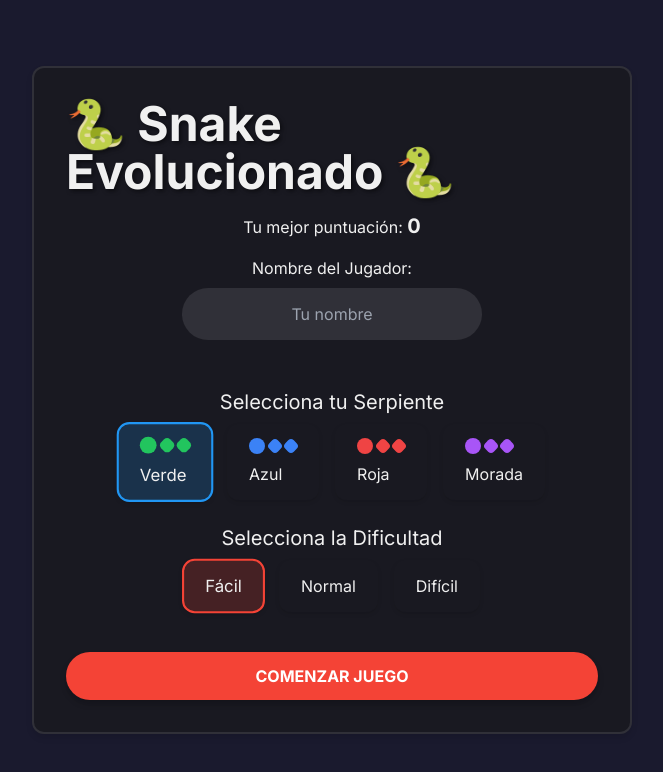
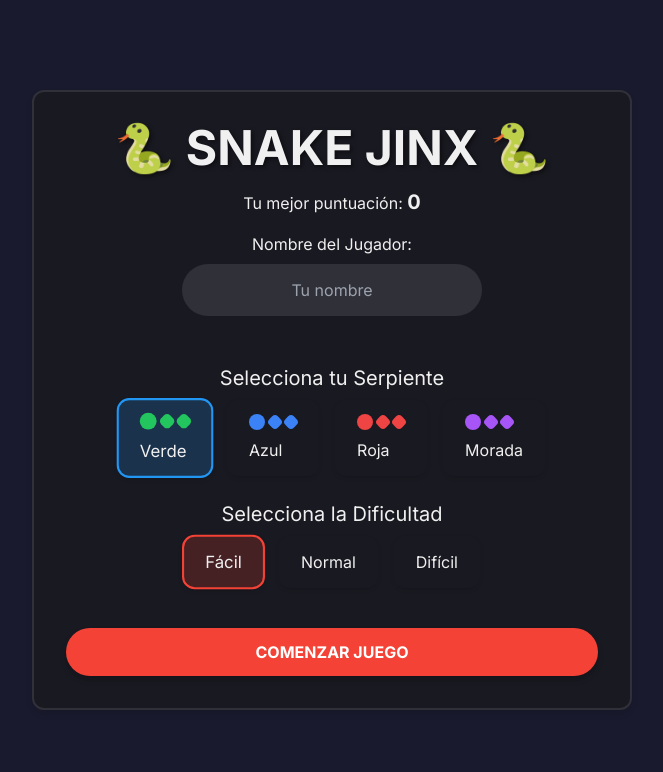
Before and after one commit to JayroAdoniMejia/Snape-Game, a plain HTML site: page index.html in a window 1280 px wide. Shown: the whole page, without its empty margins (308-971 px from the left). Drawn offline with nearby package versions, Linux system fonts and the light colour scheme.

Commit message:
nuevo titulo

```diff
--- a/index.html
+++ b/index.html
@@ -13,7 +13,7 @@
     <div class="game-container">
         <!-- Pantalla de Configuración -->
         <div id="setupScreen" class="screen active">
-            <h1 class="text-3xl md:text-5xl font-bold mb-4">🐍 Snake Evolucionado 🐍</h1>
+            <h1 class="text-3xl md:text-5xl font-bold mb-4">🐍 SNAKE JINX 🐍</h1>
             <p class="mb-4">Tu mejor puntuación: <span id="highScoreDisplay" class="font-bold text-xl">0</span></p>
 
             <div class="setup-options">
```
